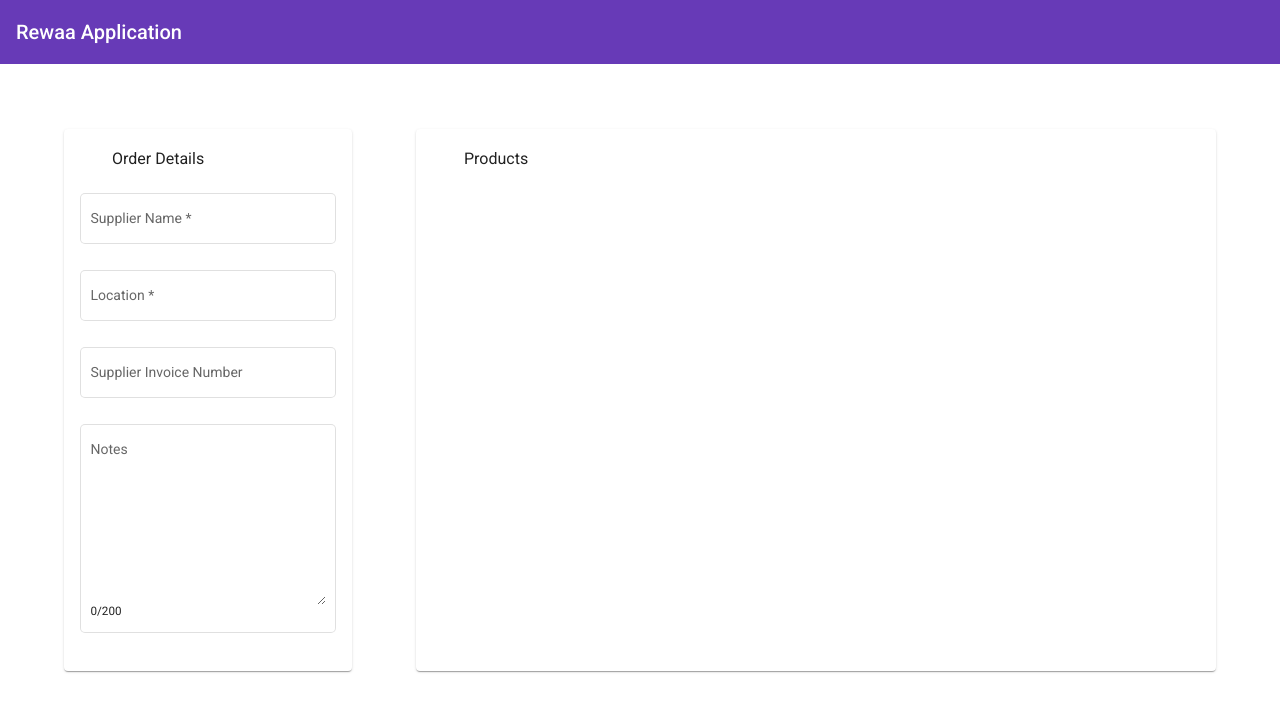
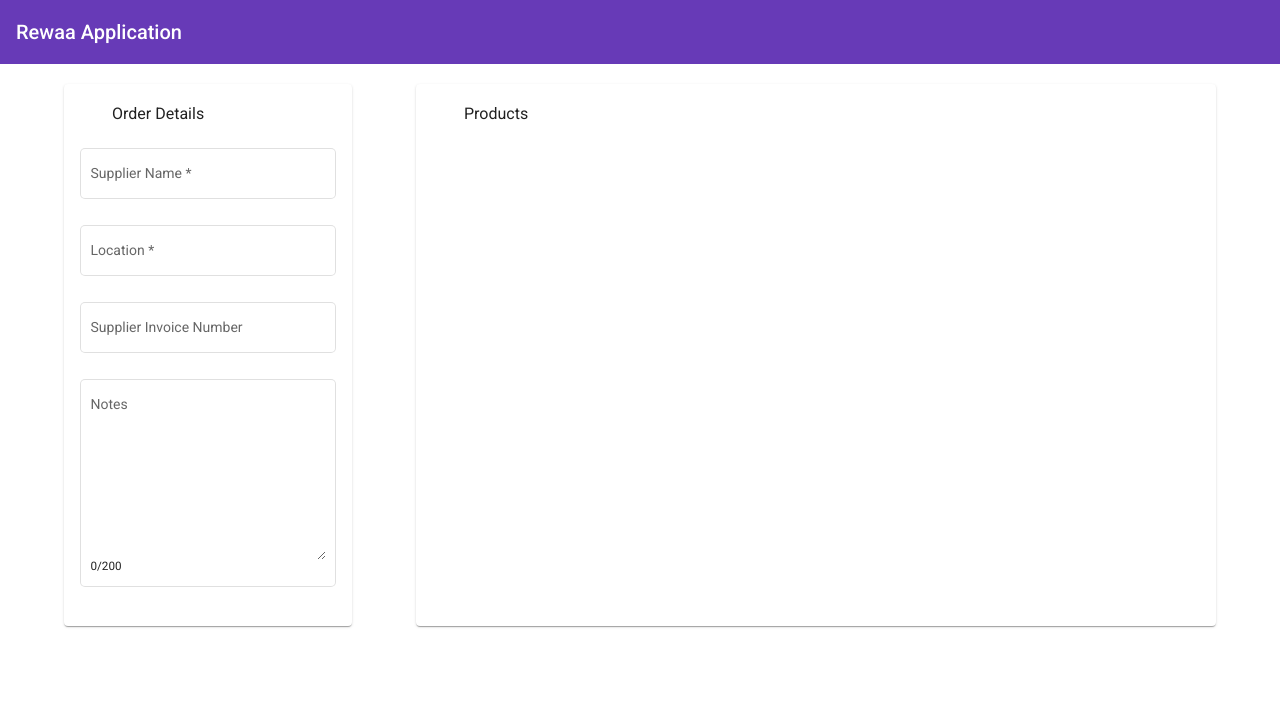
Before and after one commit to Aashir1/rewaa-app, an Angular app: page /place-order in a window 1280 px wide. Shown: the top 712 px of the page. Built offline with nearby package versions, Linux system fonts and the light colour scheme.

Commit message:
refactor: design for toolbar and forms

```diff
--- a/src/app/app.component.css
+++ b/src/app/app.component.css
@@ -4,11 +4,6 @@
   display: flex;
   align-items: stretch;
   flex-direction: column;
-  justify-content: center;
+  justify-content: flex-start;
+  gap: 10px;
 }
-
-#app mat-toolbar {
-  position: fixed;
-  top: 0;
-  left: 0;
-}
--- a/src/app/place-order/place-order.component.css
+++ b/src/app/place-order/place-order.component.css
@@ -7,6 +7,7 @@
   display: flex;
   flex-direction: column;
   width: 20%;
+  height: min-content;
 }
 
 .place-order-form .order-details mat-card-content {
--- a/src/app/place-order/place-order.component.html
+++ b/src/app/place-order/place-order.component.html
@@ -1,4 +1,5 @@
 <form class="place-order-form">
+  <!-- Order details form -->
   <mat-card class="order-details">
     <mat-card-header>
       <h3>Order Details</h3>
@@ -48,6 +49,8 @@
       </mat-form-field>
     </mat-card-content>
   </mat-card>
+
+  <!-- Products form -->
   <mat-card class="products">
     <mat-card-header>
       <h3>Products</h3>
```
